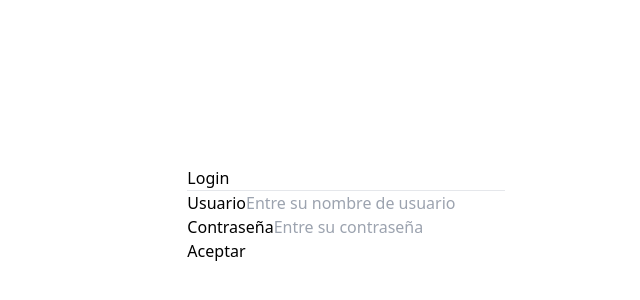
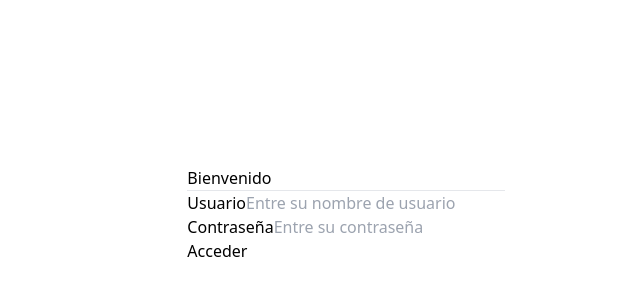
Before and after one commit to tocororo/uprchat-frontend, a Vue app: page / in a window 1280 px wide. Shown: the part 186-486 px from the top of the page, without its empty margins (294-934 px from the left). Built offline with nearby package versions, Linux system fonts and the light colour scheme.

Commit message:
Header component, error message on Login, start with Chat page

```diff
--- a/src/App.vue
+++ b/src/App.vue
@@ -1,4 +1,4 @@
-<script setup>
+<script setup lang="ts">
 
 </script>
 
@@ -7,3 +7,15 @@
     <router-view/>
   </div>
 </template>
+
+<style scoped>
+
+  #app{
+    height: 100vh;
+    width: 100vw;
+    display: flex;
+    justify-content: center;
+    align-items: center;
+  }
+
+</style>
--- /dev/null
+++ b/src/components/Header.vue
@@ -0,0 +1,11 @@
+<script setup lang="ts">
+
+    const props = defineProps(['mensaje'])
+
+</script>
+
+<template>
+    <header class="bg-green-800 w-full h-20 flex items-center justify-center absolute top-0">
+        <p class="text-white text-4xl">{{ mensaje }}</p>
+    </header>
+</template>
--- a/src/main.ts
+++ b/src/main.ts
@@ -3,6 +3,7 @@ import { createRouter, createWebHistory } from "vue-router";
 import "./style.css";
 import App from "./App.vue";
 import Login from "./pages/Login.vue";
+import Chat from "./pages/Chat.vue"
 
 const routes = [
   {
@@ -10,6 +11,11 @@ const routes = [
     name: "Login",
     component: Login,
   },
+  {
+    path: "/chat",
+    name: "Chat",
+    component: Chat
+  }
 ];
 
 const router = createRouter({
--- /dev/null
+++ b/src/pages/Chat.vue
@@ -0,0 +1,12 @@
+<script setup lang="ts">
+
+    import Header from '../components/Header.vue';
+
+    const mensaje: String = "Chat"
+
+</script>
+
+<template>
+<Header :mensaje></Header>
+
+</template>
--- a/src/pages/Login.vue
+++ b/src/pages/Login.vue
@@ -1,14 +1,43 @@
-<script setup>
+<script setup lang="ts">
 
-import { ref } from 'vue'
+import { ref,watch } from 'vue'
+
+const username: String = ref("")
+const password: String = ref("")
+const usernameError: Boolean = ref(false)
+const passwordError: Boolean = ref(false)
+
+watch(username,(value,oldValue)=>{
+  if(value.length>30){
+    username.value = oldValue
+  }
+  if(value.length<3){
+    usernameError.value = true
+  }
+  if(value == "" || value.length>=3){
+    usernameError.value = false
+  }
+})
+
+watch(password,(value,oldValue)=>{
+  if(value.length>16){
+    password.value = oldValue
+  }
+  if(value.length<4){
+    passwordError.value = true
+  }
+  if(value == "" || value.length>=4){
+    passwordError.value = false
+  }
+})
 
 </script>
 
 <template>
   <form
-    class="flex items-center flex-col gap-5 w-80 border-2 border-green-800 p-4 rounded-lg shadow-2xl"
+    class="flex items-center flex-col gap-5 w-1/4 border-2 border-green-800 p-4 rounded-lg shadow-2xl"
   >
-    <h1 class="text-green-800 text-4xl">Login</h1>
+    <h1 class="text-green-800 text-4xl">Bienvenido</h1>
     <hr class="border-1 w-full border-green-800" />
     <div class="flex items-center flex-col w-full">
       <label class="text-green-800 text-xl">Usuario</label>
@@ -16,8 +45,9 @@ import { ref } from 'vue'
         type="text"
         placeholder="Entre su nombre de usuario"
         class="p-2 rounded-lg w-full border-2 border-green-700"
+        v-model="username"
       />
-      <p v-show="showErrorUsername" class="text-red-700"></p>
+      <p v-show="usernameError" class="text-red-700 text-center">El usuario debe tener más de 3 caracteres</p>
     </div>
     <div class="flex items-center flex-col w-full">
       <label class="text-green-800 text-xl">Contraseña</label>
@@ -25,13 +55,14 @@ import { ref } from 'vue'
         type="password"
         placeholder="Entre su contraseña"
         class="p-2 rounded-lg w-full border-2 border-green-700"
+        v-model="password"
       />
-      <p v-show="showErrorPassword" class="text-red-700"></p>
+      <p v-show="passwordError" class="text-red-700 text-center">La contraseña debe poseer entre 4 y 16 caracteres</p>
     </div>
     <button
       class="text-white text-xl bg-green-800 hover:bg-green-700 p-4 w-full rounded-lg"
     >
-      Aceptar
+      Acceder
     </button>
   </form>
 </template>
```
